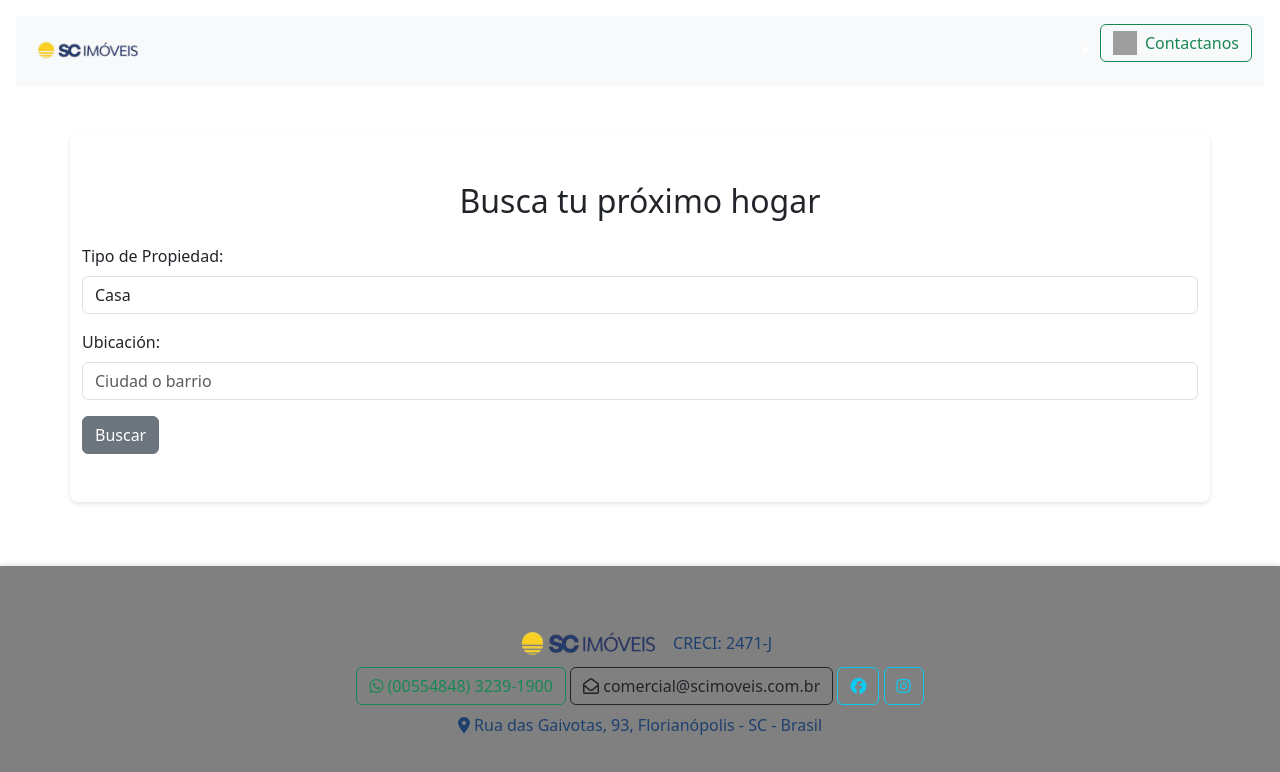
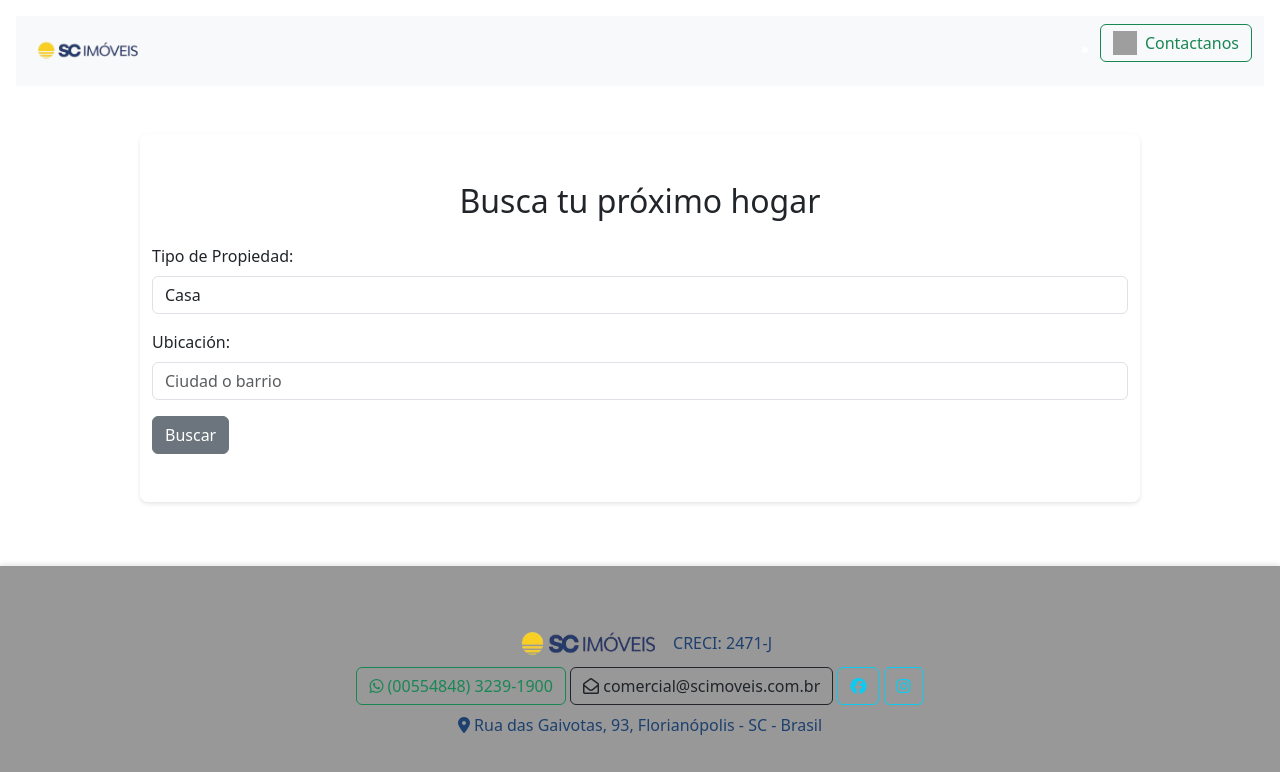
Before and after one commit to MosbyLeia/SCImoveis, a website: page index.html in a window 1280 px wide. Drawn offline with nearby package versions, Linux system fonts and the light colour scheme; grey boxes are pictures that could not be loaded.

Commit message:
Update index.css

```diff
--- a/index.css
+++ b/index.css
@@ -63,7 +63,7 @@ button:hover {
 
 /* Estilo global para el footer */
 footer {
-  background-color:grey; /* Fondo oscuro para el footer */
+  background-color:#808080cf; /* Fondo oscuro para el footer */
   color:  #1d406e;/* Texto blanco */
   padding: 40px 0;
 }
@@ -180,3 +180,7 @@ footer .md\\:hidden .size-10 {
 footer {
   box-shadow: 0 -2px 5px rgba(0, 0, 0, 0.1);
 }
+
+.container {
+        max-width: 1000px !important;
+    }
```
